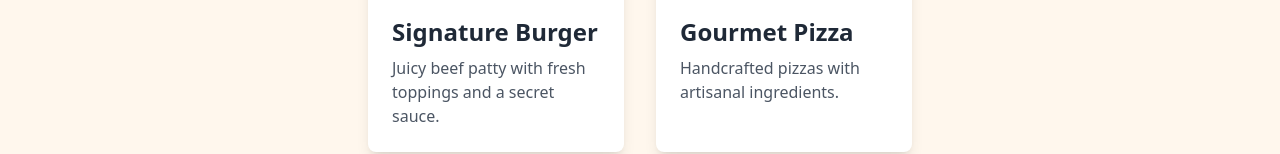
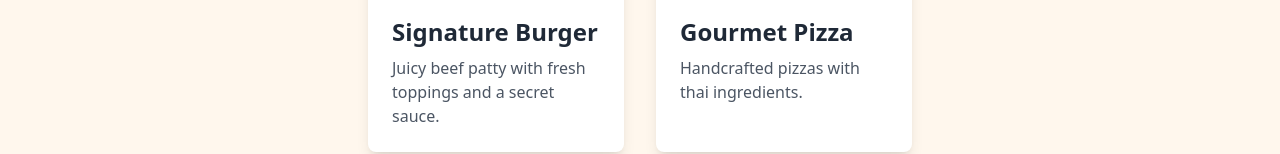
Before and after one commit to WORRAPHONG-CH/Atlanta-react-vite, a React (Vite) app: page / in a window 1280 px wide. Shown: the part 1369-1523 px from the top of the page. Built offline with nearby package versions, Linux system fonts and the light colour scheme.

Commit message:
change some words and adjust path

```diff
--- a/src/pages/home.jsx
+++ b/src/pages/home.jsx
@@ -117,7 +117,7 @@ const Home = () => {
             <Star className="text-orange-500 w-8 h-8 mb-4 mx-auto" />
             <h3 className="text-2xl font-bold text-gray-800">Gourmet Pizza</h3>
             <p className="mt-2 text-gray-600">
-              Handcrafted pizzas with artisanal ingredients.
+              Handcrafted pizzas with thai ingredients.
             </p>
           </div>
         </div>
--- a/src/pages/menu.jsx
+++ b/src/pages/menu.jsx
@@ -25,7 +25,7 @@ export default function Menu() {
   const fetchApi = async () => {
     try {
       const response = await fetch("https://free-food-menus-api-two.vercel.app/all");
-      if (!response.ok) throw new Error("Fetch data failed!");
+      if (!response.ok) throw new Error("Fetch data failed");
       const data = await response.json();
 
       setAllData({
--- a/src/pages/reservation.jsx
+++ b/src/pages/reservation.jsx
@@ -78,6 +78,7 @@ export default function Reservation() {
                 <option>7:00 PM</option>
                 <option>8:00 PM</option>
                 <option>9:00 PM</option>
+                <option>10:00 PM</option>
               </select>
             </div>
           </div>
```
